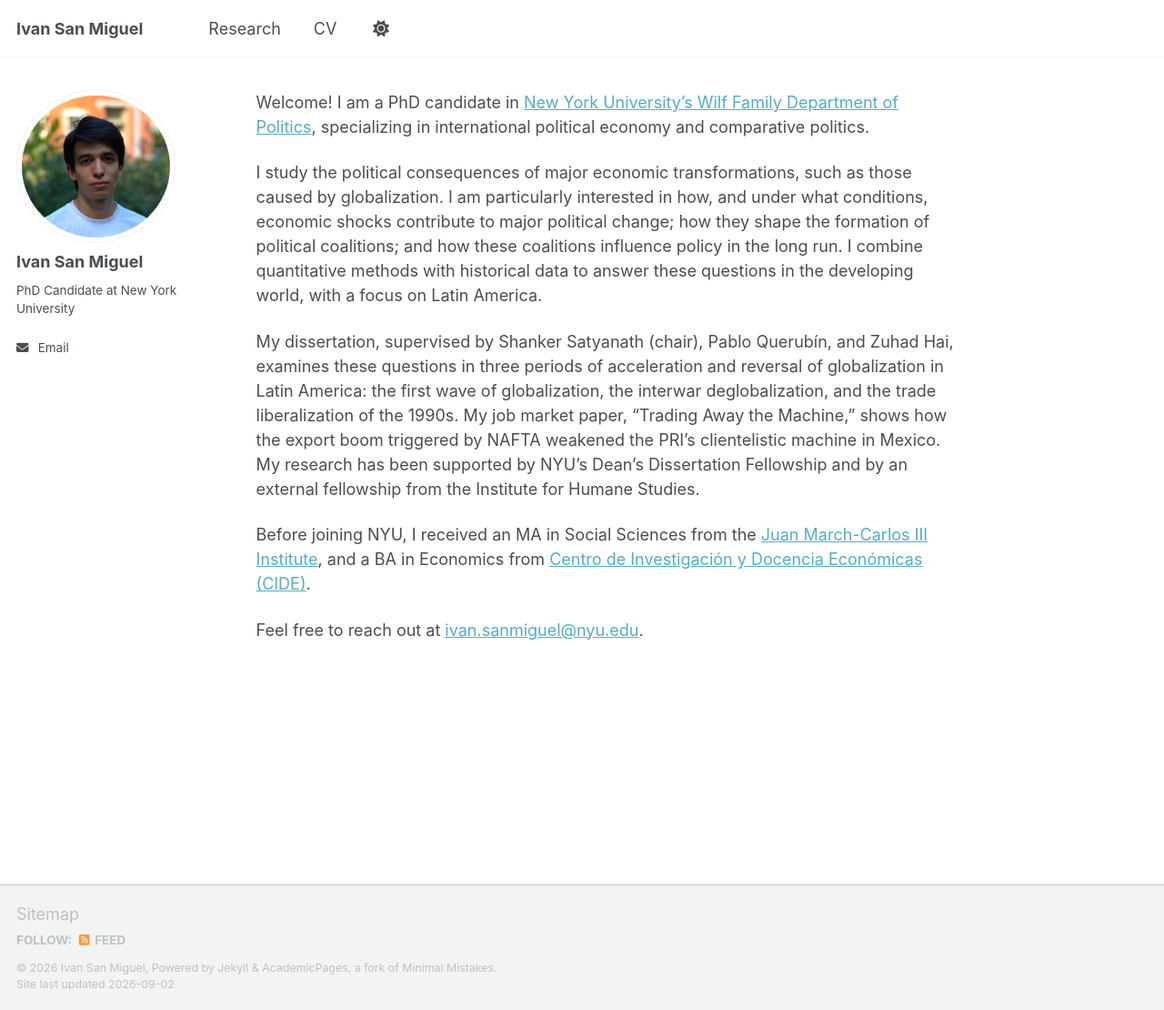
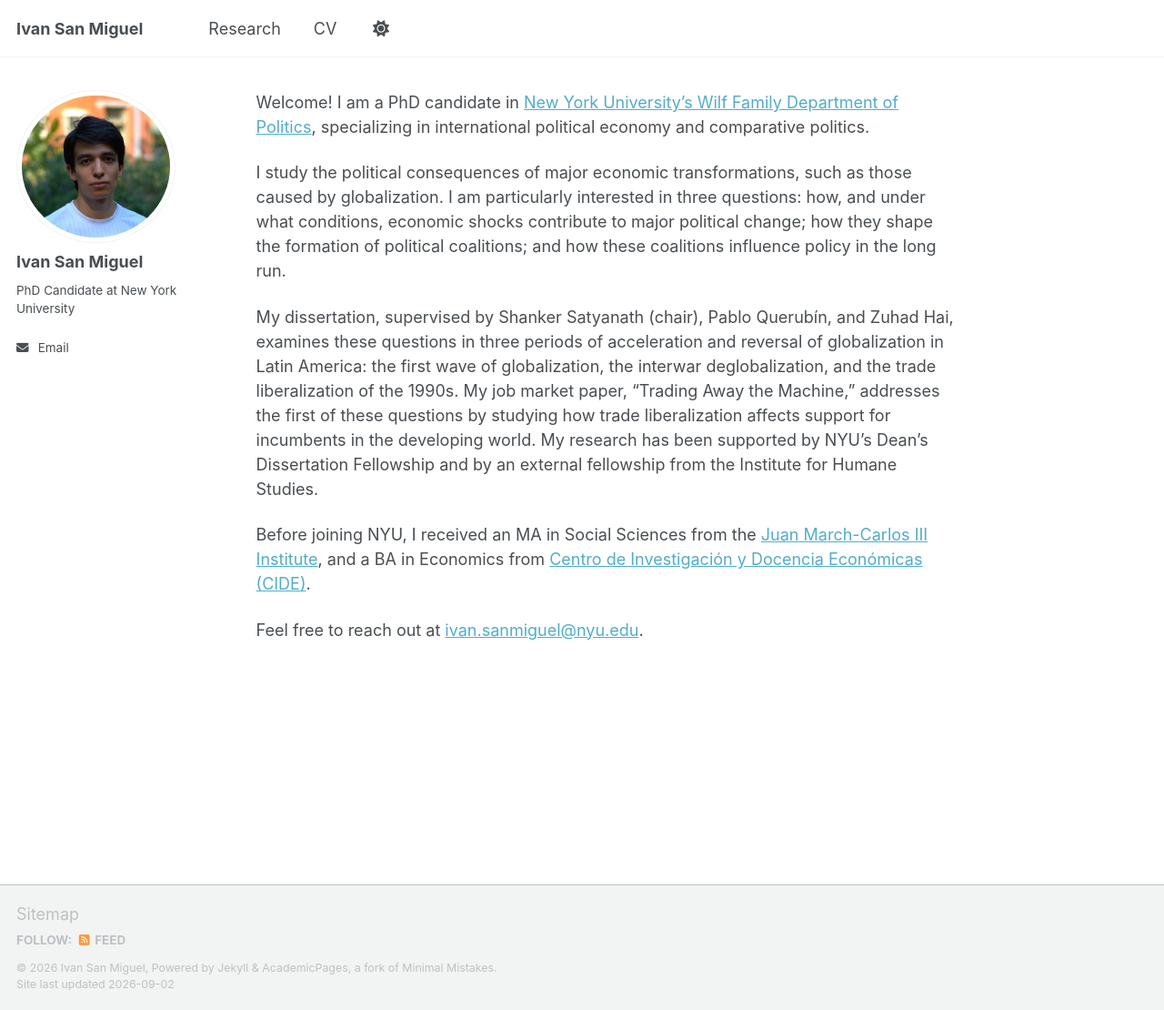
Before and after one commit to IvanSanMiguel/ivansanmiguel.github.io, a Jekyll site: the page built from _pages/about.md, in a window 1280 px wide and 1110 px high. Shown: the whole window at 91% size. Built offline with Jekyll 4.4.1, drawn with Linux system fonts in a browser that asks for light colours; a script that is not in the unit is left out.

Commit message:
Align about page wording with cover letter
Co-Authored-By: Claude Fable 5.1 <noreply@anthropic.com>
Claude-Session: https://claude.ai/code/session_01USXgVqsLk2ACf5GWTZKt9E

```diff
--- a/_pages/about.md
+++ b/_pages/about.md
@@ -8,9 +8,9 @@ redirect_from:
 
 Welcome! I am a PhD candidate in [New York University's Wilf Family Department of Politics](https://as.nyu.edu/departments/politics.html), specializing in international political economy and comparative politics.
 
-I study the political consequences of major economic transformations, such as those caused by globalization. I am particularly interested in how, and under what conditions, economic shocks contribute to major political change; how they shape the formation of political coalitions; and how these coalitions influence policy in the long run. I combine quantitative methods with historical data to answer these questions in the developing world, with a focus on Latin America.
+I study the political consequences of major economic transformations, such as those caused by globalization. I am particularly interested in three questions: how, and under what conditions, economic shocks contribute to major political change; how they shape the formation of political coalitions; and how these coalitions influence policy in the long run.
 
-My dissertation, supervised by Shanker Satyanath (chair), Pablo Querubín, and Zuhad Hai, examines these questions in three periods of acceleration and reversal of globalization in Latin America: the first wave of globalization, the interwar deglobalization, and the trade liberalization of the 1990s. My job market paper, "Trading Away the Machine," shows how the export boom triggered by NAFTA weakened the PRI's clientelistic machine in Mexico. My research has been supported by NYU's Dean's Dissertation Fellowship and by an external fellowship from the Institute for Humane Studies.
+My dissertation, supervised by Shanker Satyanath (chair), Pablo Querubín, and Zuhad Hai, examines these questions in three periods of acceleration and reversal of globalization in Latin America: the first wave of globalization, the interwar deglobalization, and the trade liberalization of the 1990s. My job market paper, "Trading Away the Machine," addresses the first of these questions by studying how trade liberalization affects support for incumbents in the developing world. My research has been supported by NYU's Dean's Dissertation Fellowship and by an external fellowship from the Institute for Humane Studies.
 
 Before joining NYU, I received an MA in Social Sciences from the [Juan March-Carlos III Institute](https://ic3jm.es/en/), and a BA in Economics from [Centro de Investigación y Docencia Económicas (CIDE)](https://www.cide.edu/).
 
```
